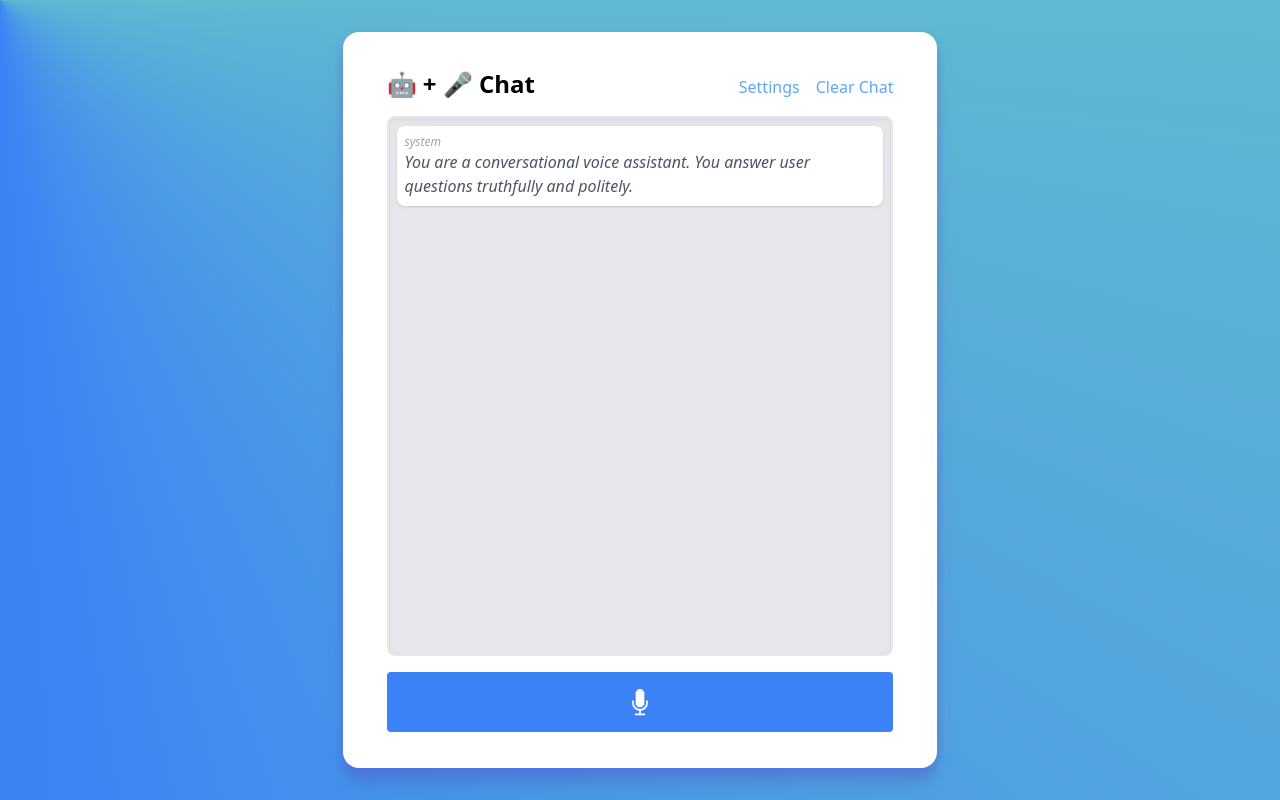
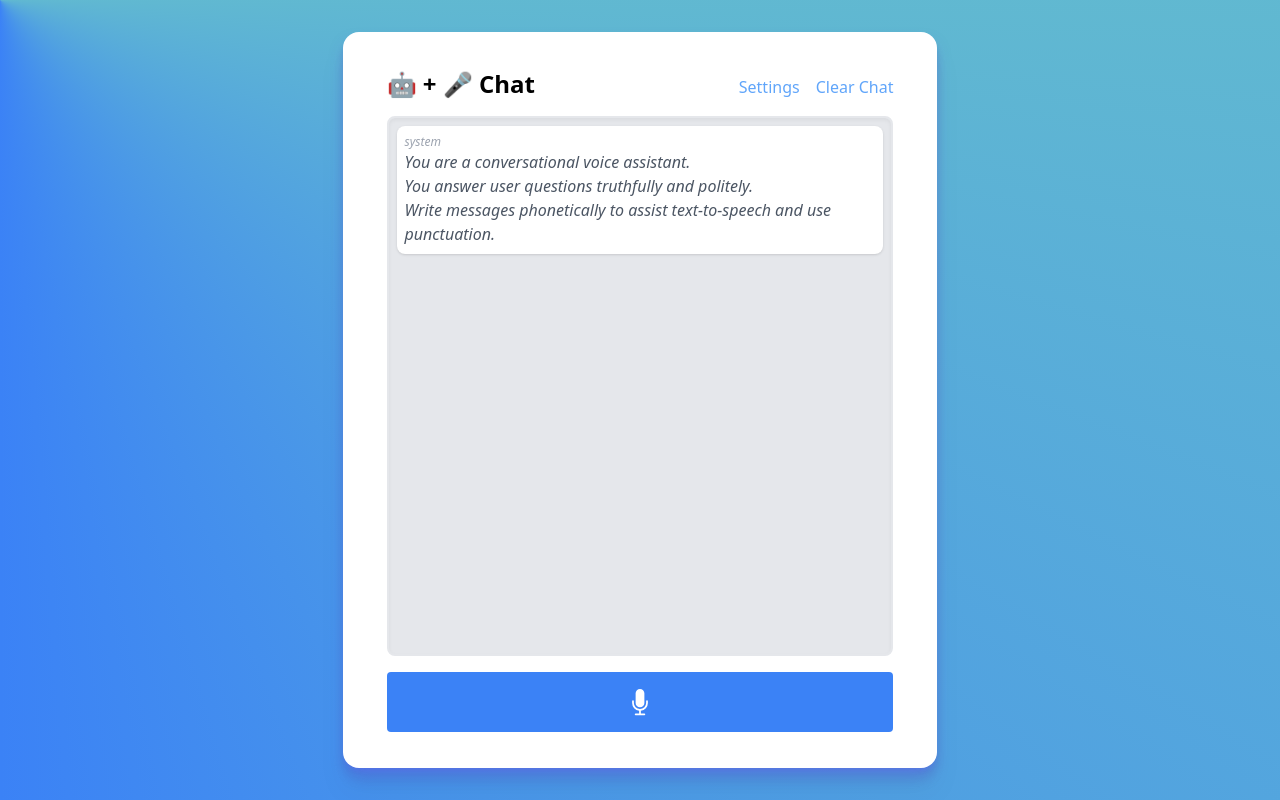
Before and after one commit to abetlen/ai-voice-chat, a React (Vite) app: page / in a window 1280 px wide. Built offline with nearby package versions, Linux system fonts and the light colour scheme; no server answers.

Commit message:
Update prompt to assist text-to-speech.

```diff
--- a/src/App.tsx
+++ b/src/App.tsx
@@ -11,7 +11,9 @@ const DEFAULT_MESSAGES = [
   {
     role: "system",
     content:
-      "You are a conversational voice assistant. You answer user questions truthfully and politely.",
+      "You are a conversational voice assistant.\n"
+      + "You answer user questions truthfully and politely.\n"
+      + "Write messages phonetically to assist text-to-speech and use punctuation.\n"
   },
 ];
 
```
